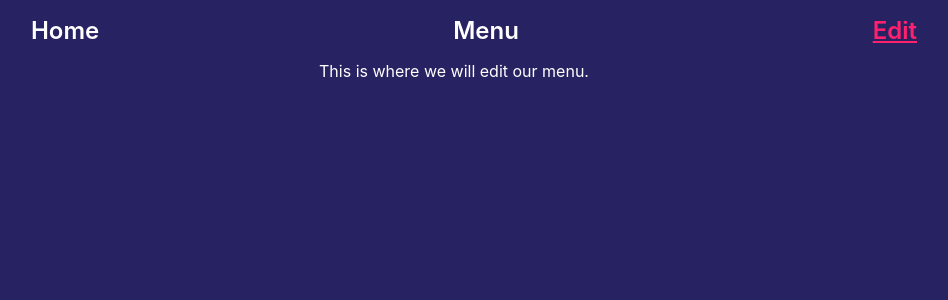
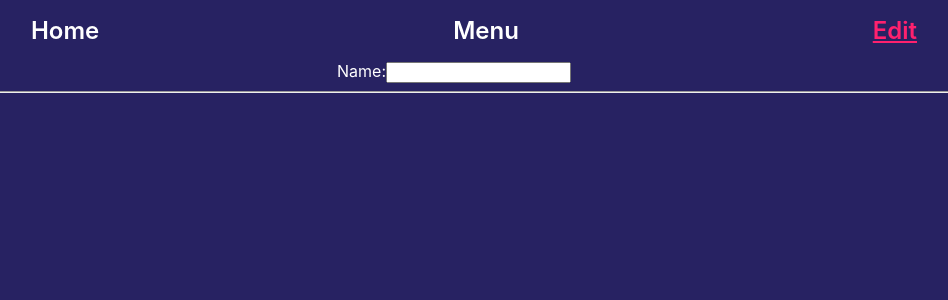
Before and after one commit to toddalbert/restaurant-frontend, a React (Create React App) app: page /edit in a window 1280 px wide. Shown: the top 300 px of the page, without its empty margins (186-1134 px from the left). Built offline with nearby package versions, Linux system fonts and the light colour scheme.

Commit message:
code cleanup

```diff
--- a/src/App.js
+++ b/src/App.js
@@ -6,6 +6,7 @@ import {
 } from "react-router-dom"
 import Navbar from './components/common/Navbar'
 import Menu from './components/menu'
+import Edit from './components/Edit'
 import './App.css'
 
 function App() {
@@ -14,12 +15,8 @@ function App() {
       <div className="App">
         <Navbar />
         <Switch>
-          <Route path="/menu">
-            <Menu />
-          </Route>
-          <Route path="/edit">
-            <p>This is where we will edit our menu.</p>
-          </Route>
+          <Route path="/menu" component={Menu} />
+          <Route path="/edit" component={Edit} />
           <Route exact path="/">
             <h1>Welcome to Lucky #1 Chinese</h1>
           </Route>
--- /dev/null
+++ b/src/components/Edit.js
@@ -0,0 +1,31 @@
+import React, { Component } from 'react'
+
+class Edit extends Component {
+  constructor(props) {
+    super(props)
+    this.state = { name: '' }
+    this.handleChange = this.handleChange.bind(this)
+  }
+  handleChange(event) {
+    this.setState({ name: event.target.value })
+  }
+  render() {
+    let { name } = this.state
+    return (
+      <section>
+        <form>
+          <label>
+            Name:
+            <input type="text" value={name} onChange={this.handleChange} />
+          </label>
+        </form>
+        <hr />
+        {name &&
+          <h2>Hello, {name}</h2>
+        }
+      </section>
+    )
+  }
+}
+
+export default Edit
--- a/src/components/menu/index.js
+++ b/src/components/menu/index.js
@@ -15,8 +15,8 @@ class Menu extends React.Component {
   componentDidMount() {
     // setTimeout(() => {
     fetch(API_URL + '/menu')
-      .then((response) => response.json())
-      .then((data) => {
+      .then(response => response.json())
+      .then(data => {
         this.setState({ isLoaded: true, menu: data })
       })
       .catch(err => console.log('Error fetching menu: ' + err))
```
